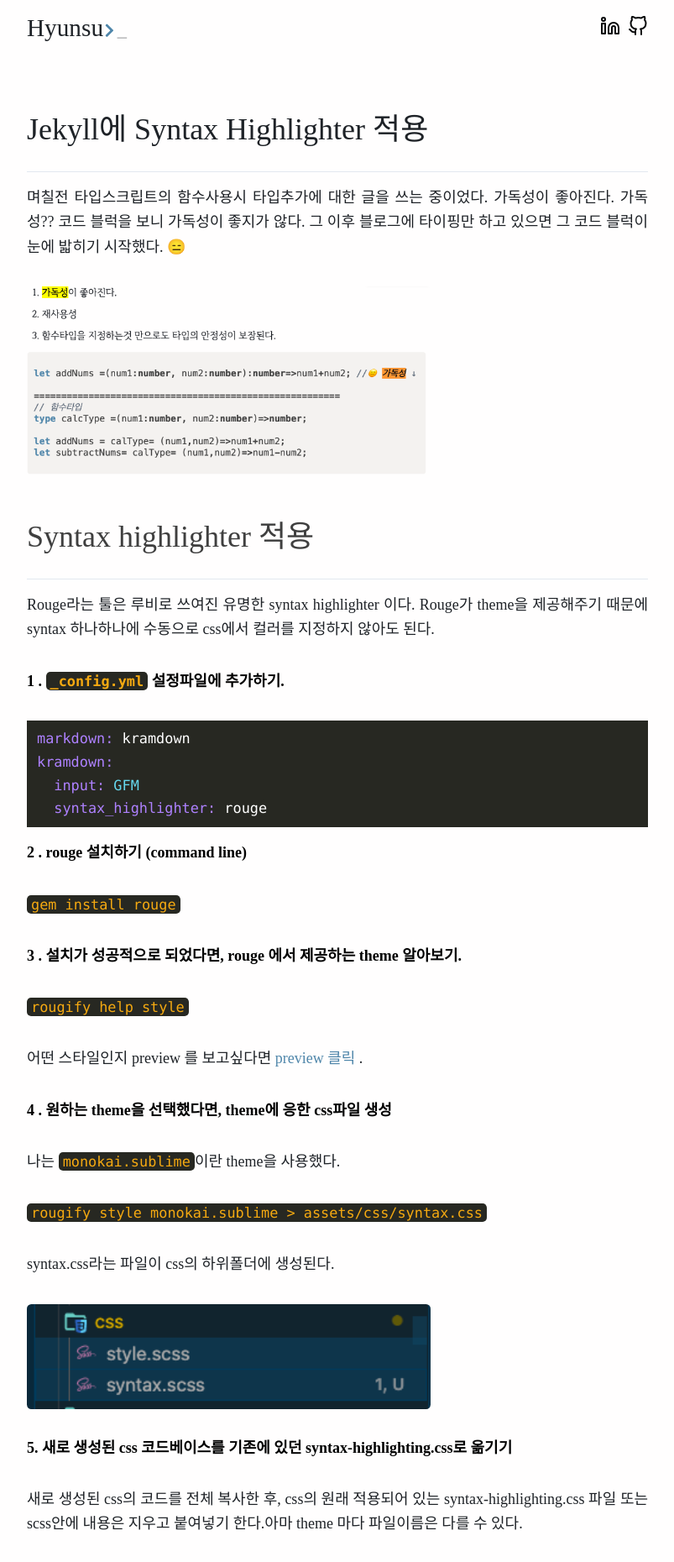
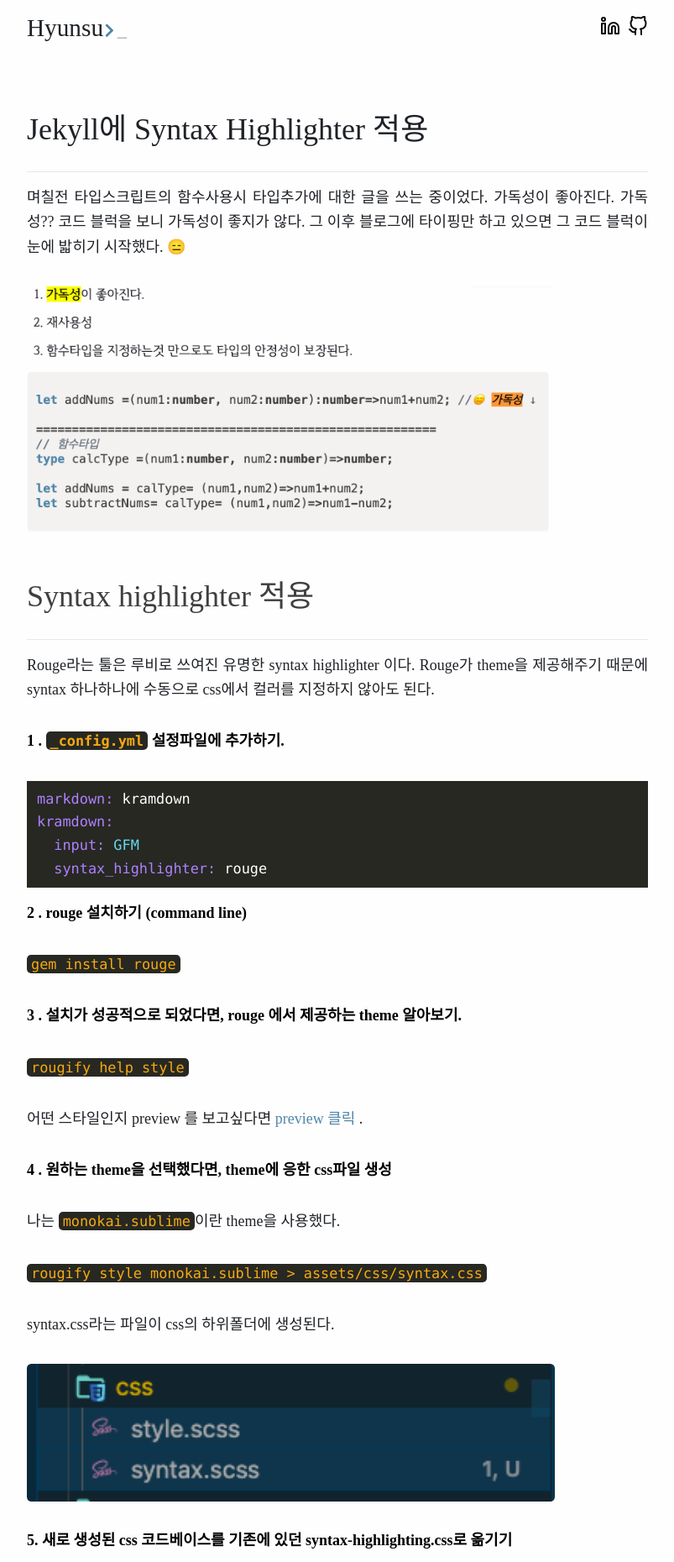
Before and after one commit to sooster910/blogV2, a Jekyll site: the page built from _posts/2021-05-14-syntaxhighlighter.md, in a window 1280 px wide. Shown: the top 1860 px of the page at 84% size, without its empty margins (238-1041 px from the left). Built offline with Jekyll 4.4.1, drawn with Linux system fonts in a browser that asks for light colours; some web fonts are replaced; comment, search, counter and statistics services are not loaded.

Commit message:
Change increasing imageWidtho

```diff
--- a/_sass/dash/_base.scss
+++ b/_sass/dash/_base.scss
@@ -74,7 +74,7 @@ main {
  * Images
  */
 img {
-  max-width: 65%;
+  max-width: 85%;
   vertical-align: middle;
 }
 
```
